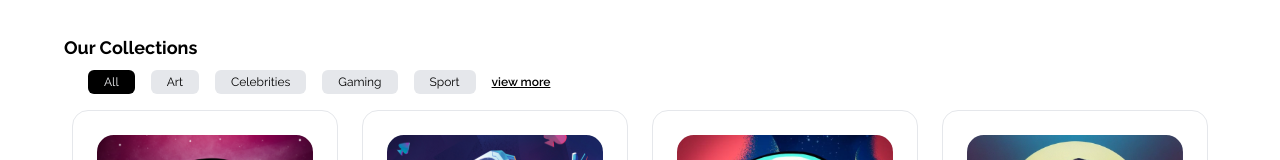
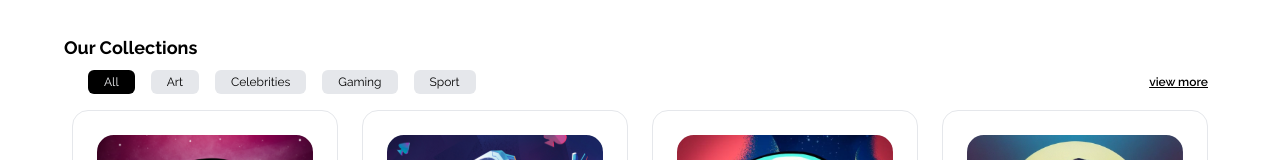
Before and after one commit to heyolaniran/figma-to-code-ed2-week1, a Next.js app: page / in a window 1280 px wide. Shown: the part 529-689 px from the top of the page. Built offline with nearby package versions, Linux system fonts and the light colour scheme.

Commit message:
fix: categories spacing

```diff
--- a/src/components/Collections.tsx
+++ b/src/components/Collections.tsx
@@ -7,8 +7,8 @@ export default function Collections() {
     <div className="mt-4 container p-4 ">
       <h1 className="text-lg font-bold">Our Collections</h1>
 
-      <div className="mt-2 px-2 lg:flex md:flex items-center">
-        <div className=" px-2 flex overflow-x-auto hide-scrollbar">
+      <div className="mt-2 px-2 lg:flex md:flex lg:justify-between md:justify-between items-center">
+        <div className=" px-2 flex  overflow-x-auto hide-scrollbar">
           {categories.map((category) => (
             <button
               key={category.id}
```
